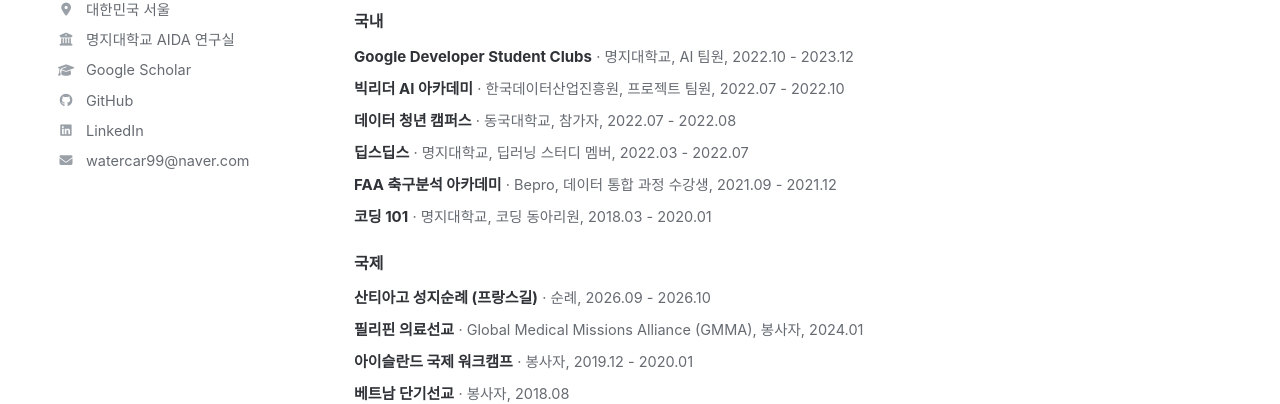
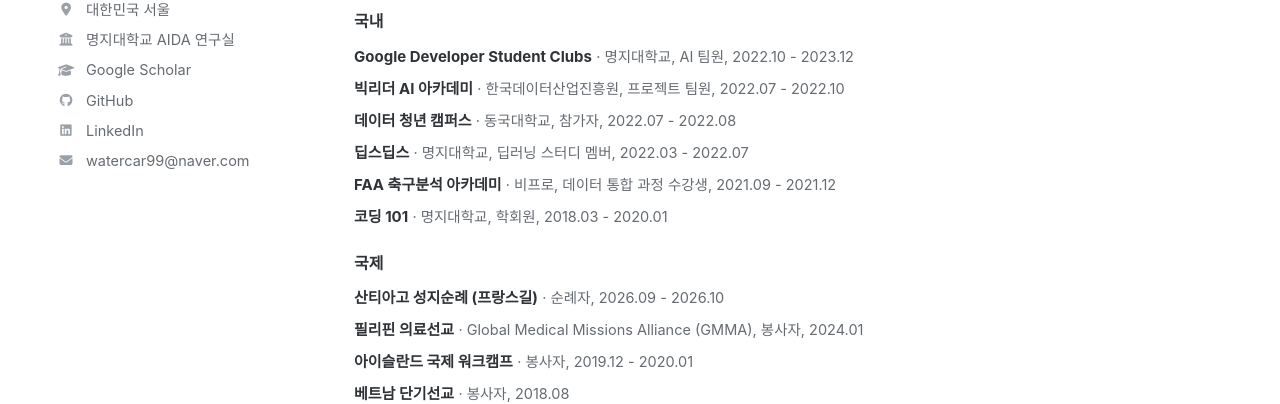
Before and after one commit to janghyunnoh/janghyunnoh.github.io, a Jekyll site: the page built from ko/index.md, in a window 1280 px wide and 900 px high, scrolled down 3019 px. Shown: the part 410-814 px from the top of the window. Built offline with Jekyll 4.4.1, drawn with Linux system fonts in a browser that asks for light colours.

Commit message:
Activities (KO): 비프로, 학회원, 순례자
Co-Authored-By: Claude Opus 5.5 <noreply@anthropic.com>
Claude-Session: https://claude.ai/code/session_01KSQJoZP1auZdYkoBxWPSet

```diff
--- a/_data/activities.yml
+++ b/_data/activities.yml
@@ -18,16 +18,16 @@ domestic:
   - title: "FAA Football Analytics Academy"
     title_ko: "FAA 축구분석 아카데미"
     detail: "Bepro Company, Data Integration Course Participant, Sep. 2021 - Dec. 2021"
-    detail_ko: "Bepro, 데이터 통합 과정 수강생, 2021.09 - 2021.12"
+    detail_ko: "비프로, 데이터 통합 과정 수강생, 2021.09 - 2021.12"
   - title: "Coding 101"
     title_ko: "코딩 101"
     detail: "Myongji University, Coding Club Member, Mar. 2018 - Jan. 2020"
-    detail_ko: "명지대학교, 코딩 동아리원, 2018.03 - 2020.01"
+    detail_ko: "명지대학교, 학회원, 2018.03 - 2020.01"
 international:
   - title: "Camino de Santiago (French Way)"
     title_ko: "산티아고 성지순례 (프랑스길)"
     detail: "Pilgrimage, Sep. 2026 - Oct. 2026"
-    detail_ko: "순례, 2026.09 - 2026.10"
+    detail_ko: "순례자, 2026.09 - 2026.10"
   - title: "Medical Mission Trip to the Philippines"
     title_ko: "필리핀 의료선교"
     detail: "Global Medical Missions Alliance (GMMA), Volunteer, Jan. 2024"
```
